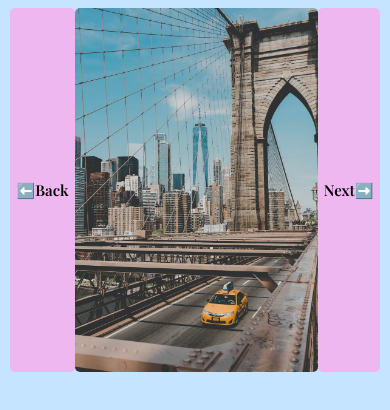
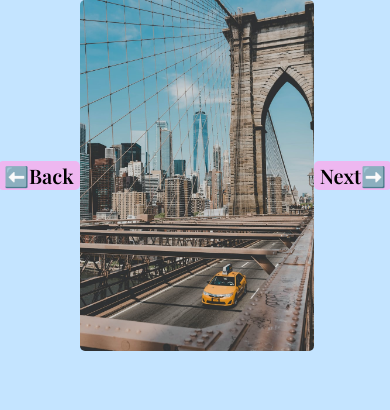
Before and after one commit to luckykristen/slides, a plain HTML site: page index.html in a window 390 px wide. Drawn offline with nearby package versions, Linux system fonts and the light colour scheme; a web font is replaced by a local one.

Commit message:
Add files via upload

```diff
--- a/styles.css
+++ b/styles.css
@@ -1,5 +1,7 @@
 body {
     background-color: #C4E4FF;
+    width: 100%;
+    margin: 0;
 }
 
 #container {
@@ -32,9 +34,10 @@ img {
     width: 500px;
 }
 
-@media and all (max-width:800) {
+
+@media all and (max-width: 800px) {
     .pictures {
-        width: 70%;
+        width: 80%;
     }
 
     .btn {
@@ -44,13 +47,16 @@ img {
 
 @media all and (max-width: 500px) {
 
+
     #pictures {
-        width: 65%;
+        width: 60%;
     }
 
     .btn {
-       font-size: 15px;
+       font-size: 20px;
     }
 
-
+    #container {
+        align-items: center;
+    }
 }
```
